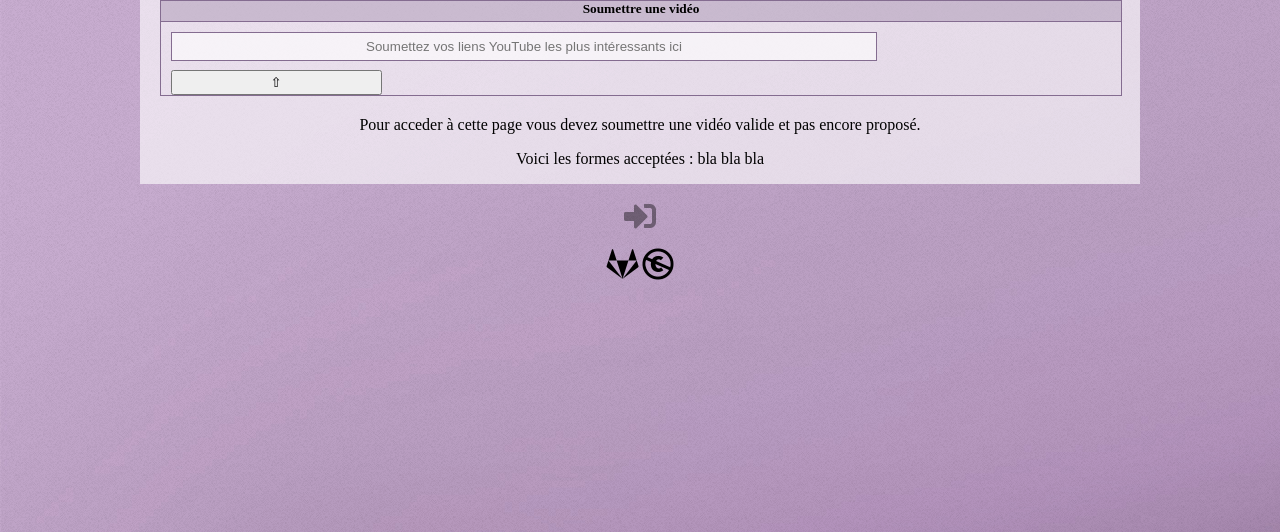
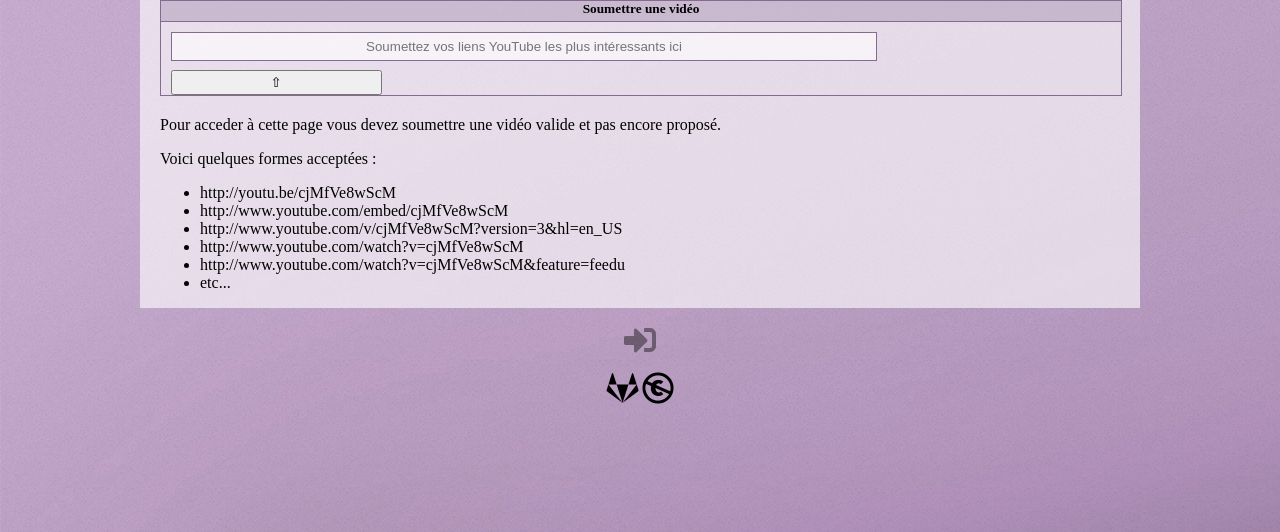
Before and after one commit to snakejj/p13, a Django app: template videos/templates/videos/top_videos.html in a window 1280 px wide. Shown: the part 60-592 px from the top of the page. Run offline with Django 3.2, Linux system fonts and the light colour scheme; the template is opened without the code that fills it: values that come from a table or form of the project are taken from there, others are empty.

Commit message:
Adding the accepted links formats to the videos page templates.

```diff
--- a/videos/templates/videos/top_videos.html
+++ b/videos/templates/videos/top_videos.html
@@ -48,8 +48,16 @@
     {% include "comments/_comments.html" %}
 
     {% else %}
-    <p style="text-align:center;">Pour acceder à cette page vous devez soumettre une vidéo valide et pas encore proposé.</p>
-    <p style="text-align:center;">Voici les formes acceptées : bla bla bla</p>
+    <p style="margin-left: 2%;">Pour acceder à cette page vous devez soumettre une vidéo valide et pas encore proposé.</p>
+    <p style="margin-left: 2%;">Voici quelques formes acceptées :</p>
+    <ul style="margin-left: 2%;">
+        <li>http://youtu.be/cjMfVe8wScM</li>
+        <li>http://www.youtube.com/embed/cjMfVe8wScM</li>
+        <li>http://www.youtube.com/v/cjMfVe8wScM?version=3&amp;hl=en_US</li>
+        <li>http://www.youtube.com/watch?v=cjMfVe8wScM</li>
+        <li>http://www.youtube.com/watch?v=cjMfVe8wScM&feature=feedu</li>
+        <li>etc...</li>
+    </ul>
     {% endif %}
 
 {% endblock content %}
```
Also changed, not shown: videos/templates/videos/random_video.html (+10 -2 lines).
